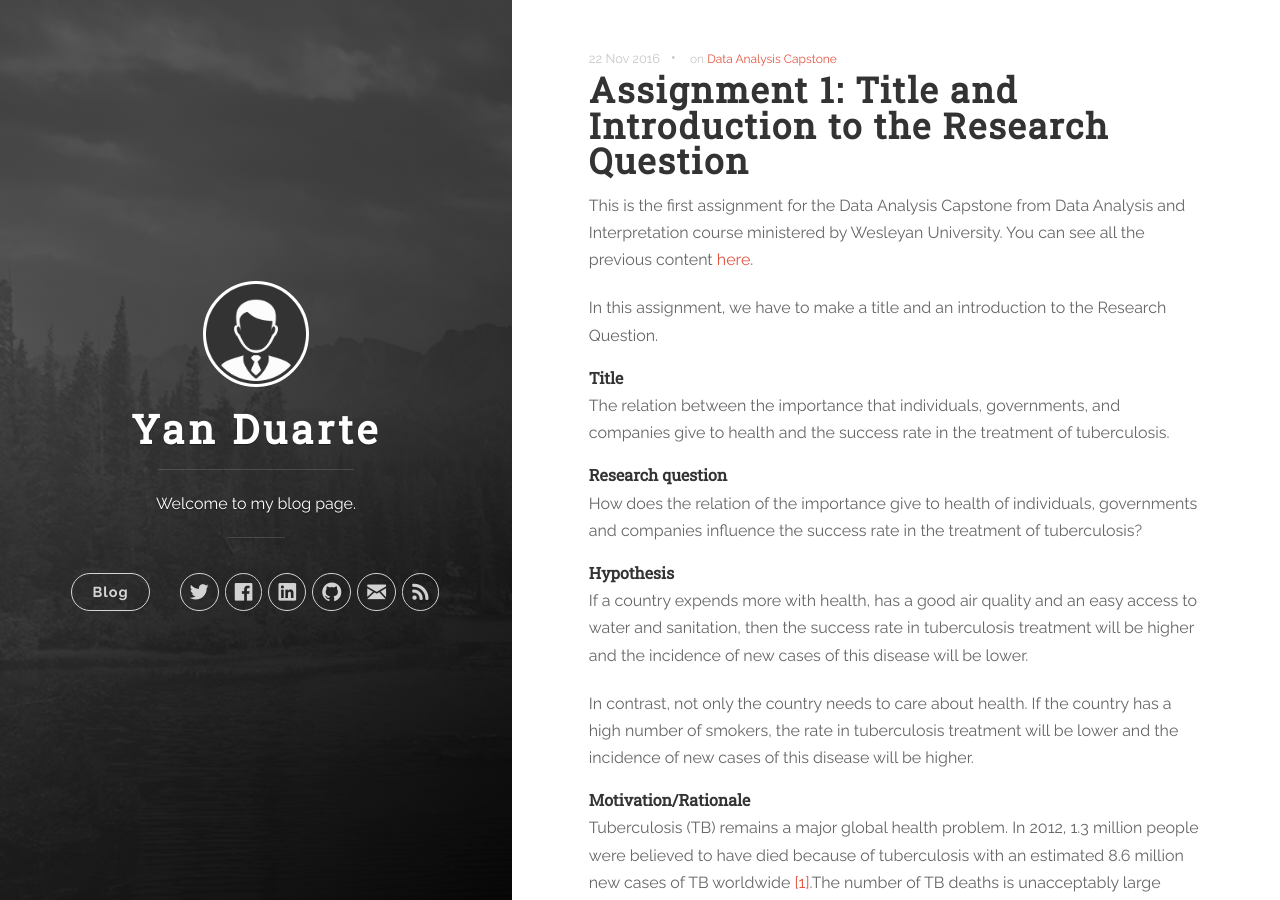
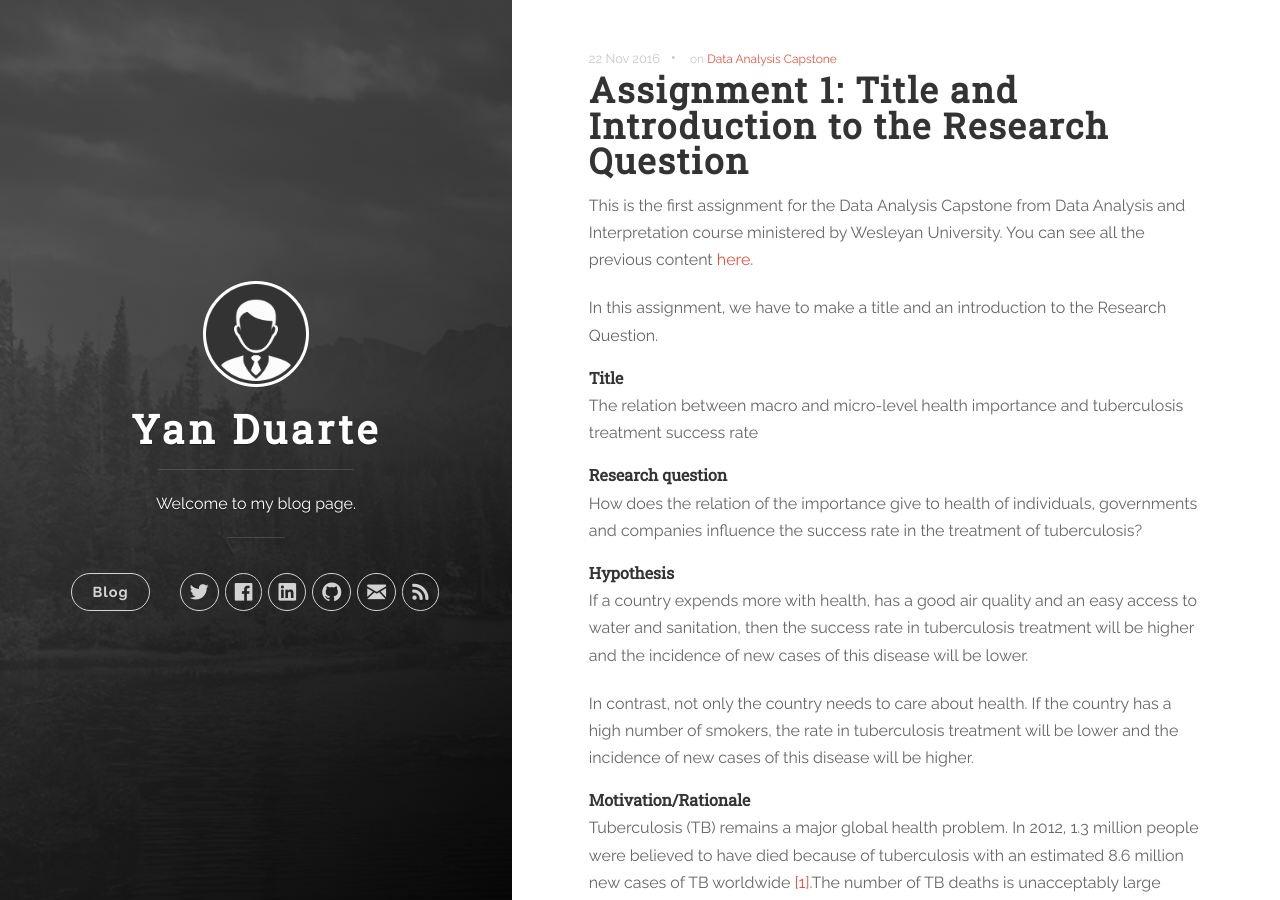
Before and after one commit to yan-duarte/yan-duarte.github.io, a Jekyll site: the page built from _posts/2016-11-22-DAC-Assignment1.md, in a window 1280 px wide and 900 px high. Built offline with Jekyll 4.4.1, drawn with Linux system fonts in a browser that asks for light colours; nearby versions of some CDN libraries.

Commit message:
Updated 2016-11-22-DAC-Assignment1.md

```diff
--- a/_posts/2016-11-22-DAC-Assignment1.md
+++ b/_posts/2016-11-22-DAC-Assignment1.md
@@ -14,8 +14,7 @@ You can see all the previous content [here](https://yan-duarte.github.io/tags/).
 In this assignment, we have to make a title and an introduction to the Research Question.
 
 #### **Title**
-
-The relation between the importance that individuals, governments, and companies give to health and the success rate in the treatment of tuberculosis.
+The relation between macro and micro-level health importance and tuberculosis treatment success rate
 
 #### **Research question**
 
```
